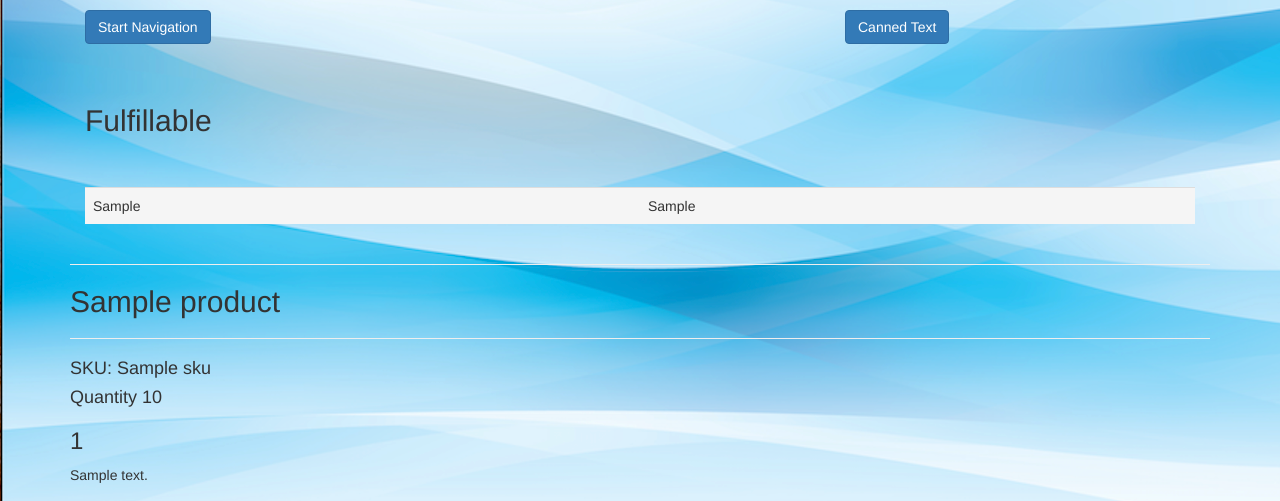
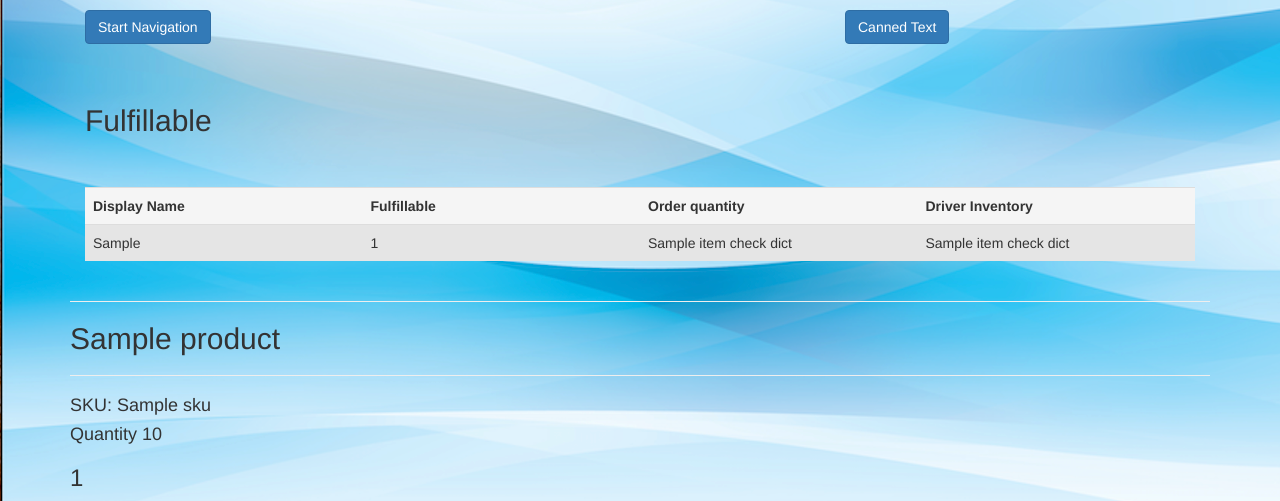
Before and after one commit to sebcampos/ShopifyRepo, a Flask app: template templates/user_order_details.html in a window 1280 px wide. Shown: the part 226-727 px from the top of the page. Run offline with Flask 2, Linux system fonts and the light colour scheme; the template is opened without the code that fills it: most values are stand-ins (such as "Sample title", 1, 10 or a date in 2020); some libraries are stand-ins or nearby versions.

Commit message:
one transaction faulty

```diff
--- a/MrDriverApp.py
+++ b/MrDriverApp.py
@@ -578,9 +578,9 @@ def update_user_inventory_sale(line_items,user,check=False):
             if i in df.sku.tolist():
                 quantity = sku_quantity_dict[i]
                 if df.loc[df.sku == i, "inventory_quantity"].item() >= quantity:
-                    new_dict[df.loc[df.sku == i, "display_name"].item()] = True
+                    new_dict[df.loc[df.sku == i, "display_name"].item()] = [True, quantity, df.loc[df.sku == i, "inventory_quantity"].item()]
                 else:
-                    new_dict[df.loc[df.sku == i, "display_name"].item()] = "False"
+                    new_dict[df.loc[df.sku == i, "display_name"].item()] = ["False", quantity, df.loc[df.sku == i, "inventory_quantity"].item()]
             elif i not in df.sku.tolist():
                 new_dict["VARIANT"] = "sku has no Title"
         return new_dict
--- a/templates/user_order_details.html
+++ b/templates/user_order_details.html
@@ -36,9 +36,17 @@
                     <br></br>
                     <table class ="table">
                         <tbody>
+                        <tr class="table__header">
+                            <th class="table__cell">Display Name</th>
+                            <th class="table__cell">Fulfillable</th>
+                            <th class="table__cell">Order quantity</th>
+                            <th class="table__cell">Driver Inventory</th>
+                        </tr>
                             <tr class="table__row">
                                 <td class="table__cell">{{ i }}</td>
-                                <td class="table__cell">{{ item_check_dict[i] }}</td>
+                                <td class="table__cell">{{ item_check_dict[i][0] }}</td>
+                                <td class="table__cell">{{ item_check_dict[i][1] }}</td>
+                                <td class="table__cell">{{ item_check_dict[i][2] }}</td>
                             </tr>
                         </tbody>
                     </table>
--- a/templates/user_orders.html
+++ b/templates/user_orders.html
@@ -38,7 +38,6 @@
                     <th class="table__cell">Time Created</th>
                     <th class="table__cell">Customer Name</th>
                     <th class="table__cell">Time Accepted</th>
-                    <th class="table__cell">Time Completed</th>
                 </tr>
                 {% for row in df.iterrows() %}
                 <tr class="table__row">
@@ -48,7 +47,6 @@
                     <td class="table__cell">{{ row[1][2] }}</td>
                     <td class="table__cell">{{ row[1][3] }}</td>
                     <td class="table__cell">{{ row[1][4] }}</td>
-                    <td class="table__cell">{{ row[1][5] }}</td>
                 </tr>
                 {% endfor %}
             </tbody>
```
Also changed, not shown: database.db.
